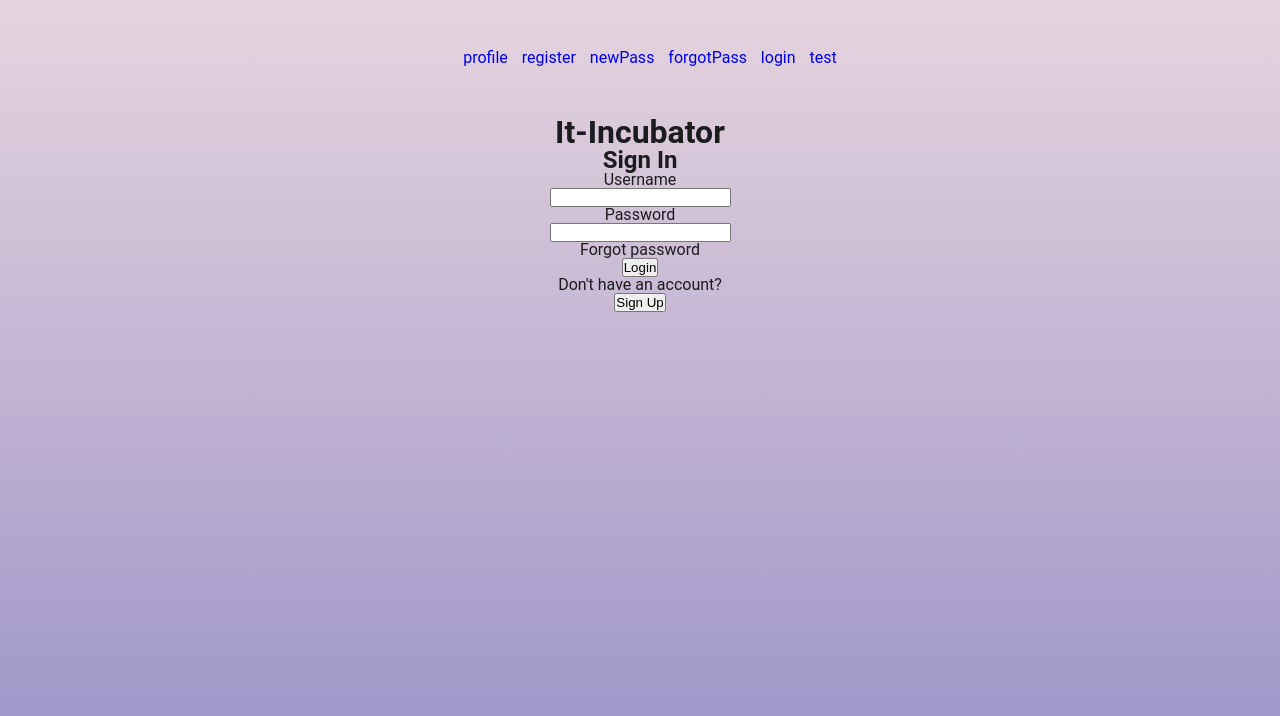
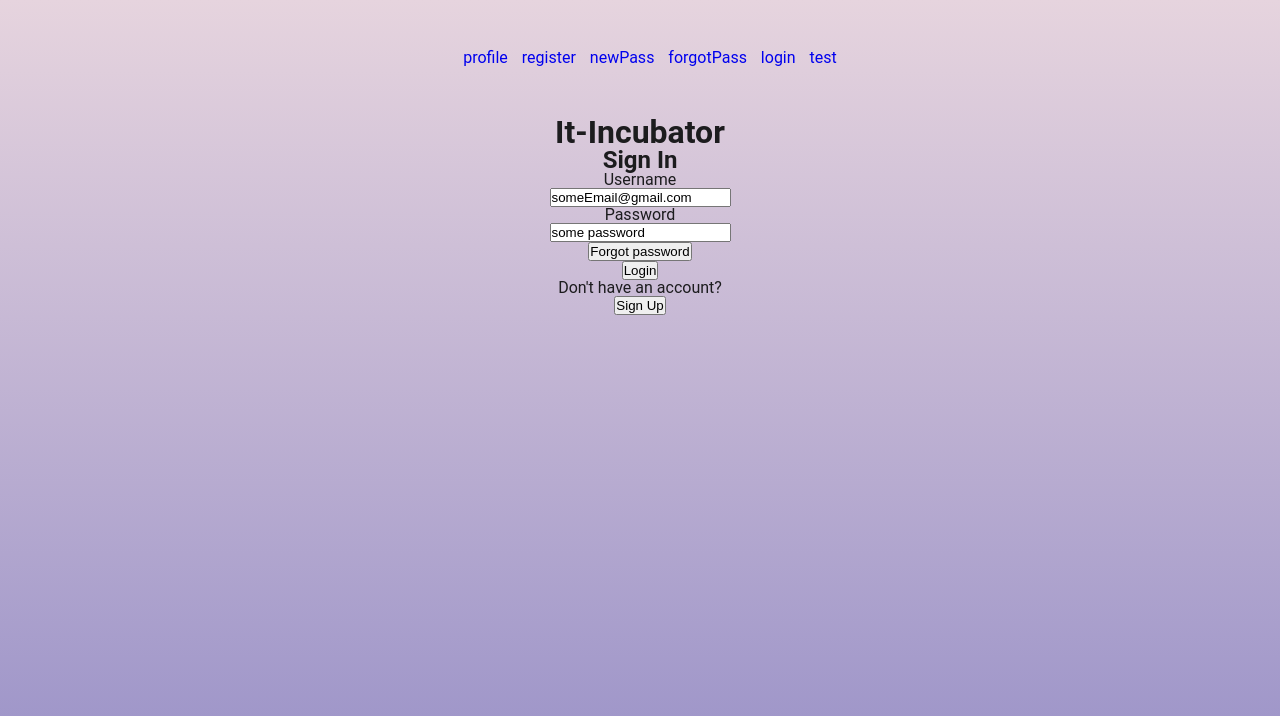
Before and after one commit to zariuz/dz-friday, a React (Create React App) app: page /#/login in a window 1280 px wide. Shown: the top 716 px of the page. Built offline with nearby package versions, Linux system fonts and the light colour scheme.

Commit message:
login and login-reducer

```diff
--- a/src/components/Login/Login.tsx
+++ b/src/components/Login/Login.tsx
@@ -1,37 +1,73 @@
-import React from 'react'
+import React, {ChangeEvent, useState} from 'react'
 import './login.module.css';
 import {useDispatch, useSelector} from "react-redux";
 import {AppRootStateType} from "../../store/store";
+import {passwordLoginAC, setIsLoggedInAC, usernameLoginAC} from "../../store/login-reducer";
 
 export const Login = () => {
     const dispatch = useDispatch();
 
-    const isLoggedIn = useSelector<AppRootStateType, boolean>(state => state.login.isLoggedIn)
+    const storeIsLoggedIn = useSelector<AppRootStateType, boolean>(state => state.login.isLoggedIn)
+    const storeUsername = useSelector<AppRootStateType, string>(state => state.login.username)
+    const storePassword = useSelector<AppRootStateType, string>(state => state.login.password)
 
 
+    const [value, setValue] = useState<boolean>(storeIsLoggedIn)
+    const [username, setUsername] = useState<string>(storeUsername)
+    const [password, setPassword] = useState<string>(storePassword)
+
+    const onChangeUsername = () => {
+        (e: ChangeEvent<HTMLInputElement>) => {
+            setUsername(e.currentTarget.value)
+        }
+    }
+    const onChangePassword = () => {
+        (e: ChangeEvent<HTMLInputElement>) => {
+            setPassword(e.currentTarget.value)
+        }
+    }
+
+
+
+    const onClickForgotPassword = () => {
+        redirect
+    }
+    const onClickSignUp = () => {
+        redirect
+    }
+
+    const onClickLogin = () => {
+        dispatch(usernameLoginAC(username))
+        dispatch(passwordLoginAC(password))
+        dispatch(setIsLoggedInAC(value))
+    }
+
     return (<div className="login-wrapper">
+
         <h1>It-Incubator</h1>
+
         <h2>Sign In</h2>
-        <form>
-            <label>
-                <p>Username</p>
-                <input type="text" />
-            </label>
-            <label>
-                <p>Password</p>
-                <input type="password" />
-            </label>
 
         <div>
-                Forgot password
+            <p>Username</p>
+            <input value={username} onChange={onChangeUsername}/>
+            <p>Password</p>
+            <input value={password} onChange={onChangePassword}/>
         </div>
+
         <div>
-                <button type="submit">Login</button>
+            <button onClick={onClickForgotPassword}> Forgot password</button>
         </div>
+
+        <div>
+            <button onClick={onClickLogin}>Login</button>
+        </div>
+
         <p>Don't have an account?</p>
+
         <div>
-                <button type="submit">Sign Up</button>
+            <button onClick={onClickSignUp}>Sign Up</button>
         </div>
-        </form>
+
     </div>)
 }
--- a/src/store/login-reducer.ts
+++ b/src/store/login-reducer.ts
@@ -2,15 +2,23 @@ import {Dispatch} from "react"
 import {authApi, LoginParamsType} from "../api/login-api";
 
 
-const initialState: InitialStateType = {
+export const initialState: InitialStateType = {
+    _id: '1',
+    username: 'someEmail@gmail.com',
+    password: 'some password',
+    rememberMe: false,
     isLoggedIn: false
 }
 
 
 export const loginReducer = (state: InitialStateType = initialState, action: ActionsType): InitialStateType => {
     switch (action.type) {
-        case "login/SET-IS-LOGGED-IN":
+        case 'login/SET-IS-LOGGED-IN':
             return {...state, isLoggedIn: action.value}
+        case 'login/LOGIN-USERNAME':
+            return {...state, username: action.username}
+        case 'login/LOGIN-PASSWORD':
+            return {...state, password: action.password}
         default:
             return state
     }
@@ -20,6 +28,12 @@ export const loginReducer = (state: InitialStateType = initialState, action: Act
 
 export const setIsLoggedInAC = (value: boolean) =>
     ({type: 'login/SET-IS-LOGGED-IN', value} as const)
+
+export const usernameLoginAC = (username: string) =>
+    ({type: 'login/LOGIN-USERNAME', username} as const)
+
+export const passwordLoginAC = (password: string) =>
+    ({type: 'login/LOGIN-PASSWORD', password} as const)
 
 
 //thunks creators
@@ -37,7 +51,7 @@ export const loginTC = (data: LoginParamsType) => (dispatch: Dispatch<ActionsTyp
         })
 
 }
-
+/*
 export const logoutTC = () => (dispatch: Dispatch<ActionsType>) => {
 
     authApi.logout()
@@ -49,13 +63,20 @@ export const logoutTC = () => (dispatch: Dispatch<ActionsType>) => {
 
             }
         })
-}
+}*/
 
 
 //types
 
-export type ActionsType = ReturnType<typeof setIsLoggedInAC>
+export type ActionsType =
+    ReturnType<typeof setIsLoggedInAC> |
+    ReturnType<typeof usernameLoginAC> |
+    ReturnType<typeof passwordLoginAC>
 
 type InitialStateType = {
+    _id: string,
+    username: string,
+    password: string,
+    rememberMe: boolean,
     isLoggedIn: boolean
 }
```
Lines whose indentation alone changed are shown as unchanged.
